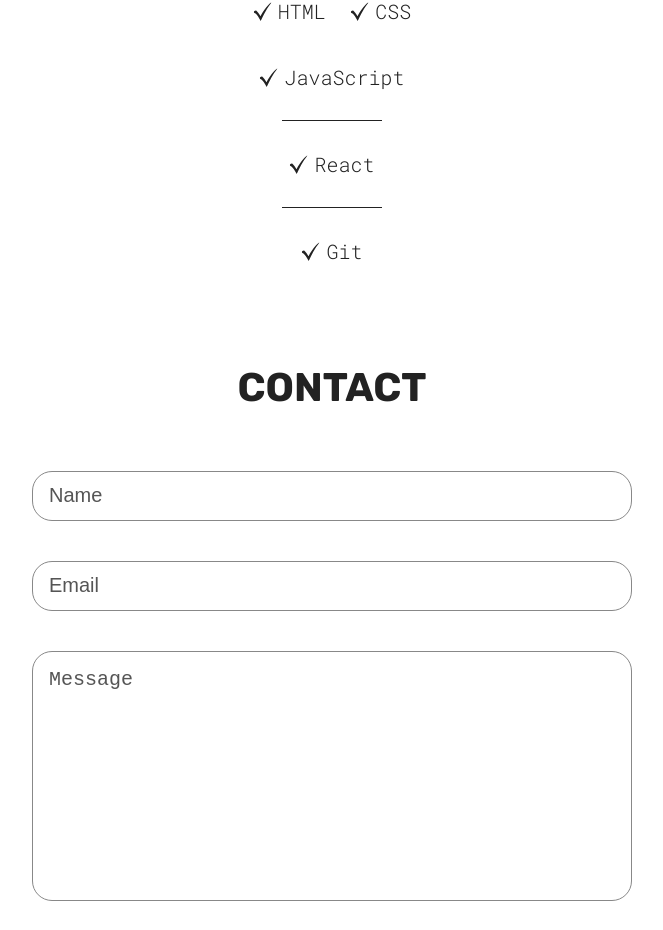
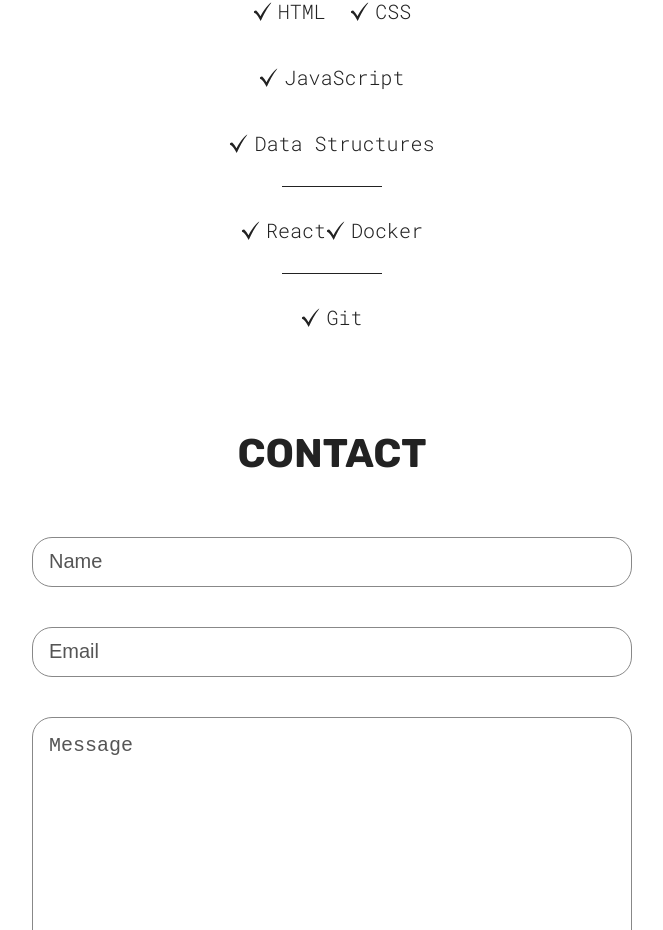
Before and after one commit to Richard-Raad/Richard-Raad-Portfolio, a React (Vite) app: page / in a window 1280 px wide. Shown: the part 1511-2441 px from the top of the page, without its empty margins (308-971 px from the left). Built offline with nearby package versions, Linux system fonts and the light colour scheme.

Commit message:
Update Skills.jsx
Added a few skills

```diff
--- a/src/sections/Skills/Skills.jsx
+++ b/src/sections/Skills/Skills.jsx
@@ -17,10 +17,12 @@ function Skills() {
         <SkillList src={checkMarkIcon} skill="HTML" />
         <SkillList src={checkMarkIcon} skill="CSS" />
         <SkillList src={checkMarkIcon} skill="JavaScript" />
+        <SkillList src={checkMarkIcon} skill="Data Structures" />
       </div>
       <hr />
       <div className={styles.skillList}>
         <SkillList src={checkMarkIcon} skill="React" />
+        <SkillList src={checkMarkIcon} skill="Docker" />
       </div>
       <hr />
       <div className={styles.skillList}>
```
